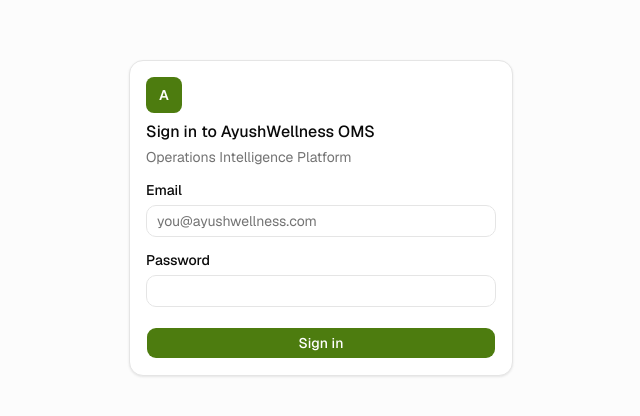
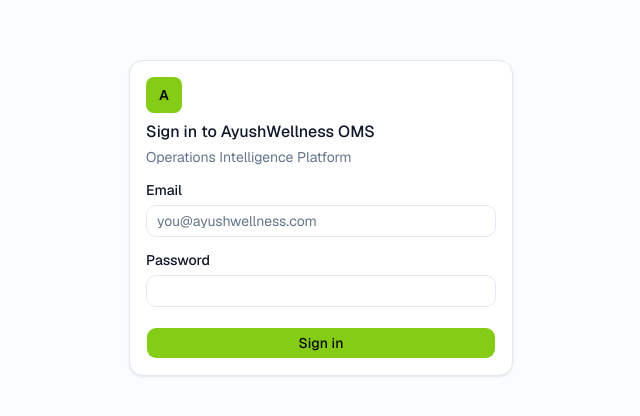
Before and after one commit to tech965/Ayushwellness-oms, a Next.js app in the folder apps/web/: page /login in a window 1280 px wide. Shown: the part 182-598 px from the top of the page, without its empty margins (319-959 px from the left). Built offline with nearby package versions, Linux system fonts and the light colour scheme; no server answers.

Commit message:
uius  black to navy blue

```diff
--- a/apps/web/app/(dashboard)/dashboard/page.tsx
+++ b/apps/web/app/(dashboard)/dashboard/page.tsx
@@ -222,7 +222,7 @@ function DashboardContent() {
             kpi={summary?.total_orders}
             format={count}
             href={breakdownHref}
-            accent="blue"
+            accent="emerald"
           />
           <KpiCard
             label="Total Revenue"
--- a/apps/web/app/globals.css
+++ b/apps/web/app/globals.css
@@ -61,104 +61,103 @@
 
 :root {
   --background: #ffffff;
-  --foreground: #0a0a0a;
+  --foreground: #0f172a;
   --card: #ffffff;
-  --card-foreground: #0a0a0a;
+  --card-foreground: #0f172a;
   --popover: #ffffff;
-  --popover-foreground: #0a0a0a;
+  --popover-foreground: #0f172a;
   --header-background: #ffffff;
-  /* Brand accent is Ayush Wellness lime (#D4FF9F), used verbatim in the
-     dark theme below where it reads clearly against a near-black surface.
-     On white, that exact pale swatch has ~1.1:1 contrast (nearly
-     invisible as a button fill, unreadable as link/text) — so light mode
-     uses a bolder, WCAG-accessible shade from the same lime family
-     (Tailwind lime-700/800) for anything interactive (buttons, links,
-     focus rings, active nav), keeping the brand hue without failing
-     contrast. See docs note in dashboard redesign report. */
-  --primary: #4d7c0f;
-  --primary-hover: #3f6212;
-  --primary-foreground: #ffffff;
-  --secondary: #f5f5f5;
-  --secondary-foreground: #0a0a0a;
-  --muted: #f5f5f5;
-  --muted-foreground: #737373;
-  --accent: #f5f5f5;
-  --accent-foreground: #0a0a0a;
+  /* Brand accent is Ayush Wellness lime. The dark theme below uses the
+     exact reference swatch (#D4FF9F) since it reads clearly against a
+     deep navy surface. On white, that pale swatch has ~1.1:1 contrast
+     (an almost invisible button fill, unreadable link text) — so light
+     mode uses a bolder, still-unmistakably-lime shade (Tailwind
+     lime-500/600) for anything interactive, keeping the brand hue
+     without failing contrast. */
+  --primary: #84cc16;
+  --primary-hover: #65a30d;
+  --primary-foreground: #0a0a0a;
+  --secondary: #f1f5f9;
+  --secondary-foreground: #0f172a;
+  --muted: #f1f5f9;
+  --muted-foreground: #64748b;
+  --accent: #f1f5f9;
+  --accent-foreground: #0f172a;
   --destructive: #dc2626;
-  --border: #e5e5e5;
-  --input: #e5e5e5;
-  --ring: #0a0a0a;
-  --success: #16a34a;
+  --border: #e2e8f0;
+  --input: #e2e8f0;
+  --ring: #0f172a;
+  --success: #65a30d;
   --success-foreground: #ffffff;
   --warning: #d97706;
   --warning-foreground: #ffffff;
   --danger: #dc2626;
   --danger-foreground: #ffffff;
-  --info: #525252;
+  --info: #3b82f6;
   --info-foreground: #ffffff;
   --purple: #9333ea;
   --orange: #ea580c;
-  --chart-1: #65a30d;
-  --chart-2: #0a0a0a;
-  --chart-3: #737373;
-  --chart-4: #a3a3a3;
-  --chart-5: #d4d4d4;
+  --chart-1: #84cc16;
+  --chart-2: #0f172a;
+  --chart-3: #64748b;
+  --chart-4: #94a3b8;
+  --chart-5: #cbd5e1;
   --radius: 0.625rem;
-  --shadow-soft: 0 1px 2px rgb(10 10 10 / 0.04), 0 1px 3px rgb(10 10 10 / 0.06);
+  --shadow-soft: 0 1px 2px rgb(15 23 42 / 0.04), 0 1px 3px rgb(15 23 42 / 0.06);
   --sidebar: #ffffff;
-  --sidebar-foreground: #0a0a0a;
-  --sidebar-primary: #4d7c0f;
-  --sidebar-primary-foreground: #ffffff;
-  --sidebar-accent: #ecfccb;
-  --sidebar-accent-foreground: #365314;
-  --sidebar-border: #e5e5e5;
-  --sidebar-ring: #0a0a0a;
+  --sidebar-foreground: #0f172a;
+  --sidebar-primary: #84cc16;
+  --sidebar-primary-foreground: #0a0a0a;
+  --sidebar-accent: #d4ff9f;
+  --sidebar-accent-foreground: #0a0a0a;
+  --sidebar-border: #e2e8f0;
+  --sidebar-ring: #0f172a;
 }
 
 .dark {
-  --background: #0a0a0a;
-  --foreground: #ffffff;
-  --card: #111111;
-  --card-foreground: #ffffff;
-  --popover: #181818;
-  --popover-foreground: #ffffff;
-  --header-background: #0a0a0a;
+  --background: #0b1220;
+  --foreground: #f1f5f9;
+  --card: #141b2e;
+  --card-foreground: #f1f5f9;
+  --popover: #1b2438;
+  --popover-foreground: #f1f5f9;
+  --header-background: #0b1220;
   --primary: #d4ff9f;
   --primary-hover: #bef264;
   --primary-foreground: #0a0a0a;
-  --secondary: #181818;
-  --secondary-foreground: #ffffff;
-  --muted: #141414;
-  --muted-foreground: #a3a3a3;
-  --accent: #1a1a1a;
-  --accent-foreground: #ffffff;
+  --secondary: #1b2438;
+  --secondary-foreground: #f1f5f9;
+  --muted: #182033;
+  --muted-foreground: #94a3b8;
+  --accent: #1e2a40;
+  --accent-foreground: #f1f5f9;
   --destructive: #ef4444;
-  --border: #262626;
-  --input: #262626;
+  --border: #26314a;
+  --input: #26314a;
   --ring: #d4ff9f;
-  --success: #22c55e;
+  --success: #a3e635;
   --success-foreground: #052e13;
   --warning: #f59e0b;
   --warning-foreground: #2b1a02;
   --danger: #ef4444;
   --danger-foreground: #2b0a0a;
-  --info: #a3a3a3;
-  --info-foreground: #171717;
+  --info: #60a5fa;
+  --info-foreground: #071b33;
   --purple: #a78bfa;
   --orange: #fb923c;
   --chart-1: #a3e635;
-  --chart-2: #e5e5e5;
-  --chart-3: #a3a3a3;
-  --chart-4: #737373;
-  --chart-5: #525252;
+  --chart-2: #e2e8f0;
+  --chart-3: #94a3b8;
+  --chart-4: #64748b;
+  --chart-5: #475569;
   --shadow-soft: none;
-  --sidebar: #0a0a0a;
-  --sidebar-foreground: #ffffff;
+  --sidebar: #0b1220;
+  --sidebar-foreground: #f1f5f9;
   --sidebar-primary: #d4ff9f;
   --sidebar-primary-foreground: #0a0a0a;
-  --sidebar-accent: #1b2410;
-  --sidebar-accent-foreground: #d4ff9f;
-  --sidebar-border: #262626;
+  --sidebar-accent: #d4ff9f;
+  --sidebar-accent-foreground: #0a0a0a;
+  --sidebar-border: #26314a;
   --sidebar-ring: #d4ff9f;
 }
 
--- a/apps/web/components/dashboard/breakdown-list.tsx
+++ b/apps/web/components/dashboard/breakdown-list.tsx
@@ -18,8 +18,8 @@ interface BreakdownListProps {
 
 const BAR_TONE_BG: Record<string, string> = {
   neutral: "bg-muted-foreground/40",
-  info: "bg-neutral-500",
-  success: "bg-emerald-500",
+  info: "bg-blue-500",
+  success: "bg-lime-500",
   warning: "bg-amber-500",
   danger: "bg-red-500",
   purple: "bg-purple-500",
--- a/apps/web/components/dashboard/kpi-card.tsx
+++ b/apps/web/components/dashboard/kpi-card.tsx
@@ -15,7 +15,7 @@ export type KpiAccent = "blue" | "emerald" | "amber" | "violet" | "slate" | "ora
 
 const ACCENT_CLASSES: Record<KpiAccent, string> = {
   blue: "bg-blue-50 text-blue-600 dark:bg-blue-500/10 dark:text-blue-400",
-  emerald: "bg-emerald-50 text-emerald-600 dark:bg-emerald-500/10 dark:text-emerald-400",
+  emerald: "bg-lime-50 text-lime-700 dark:bg-lime-500/10 dark:text-lime-400",
   amber: "bg-amber-50 text-amber-600 dark:bg-amber-500/10 dark:text-amber-400",
   violet: "bg-violet-50 text-violet-600 dark:bg-violet-500/10 dark:text-violet-400",
   slate: "bg-slate-100 text-slate-600 dark:bg-slate-500/10 dark:text-slate-400",
--- a/apps/web/components/dashboard/shipment-overview-strip.tsx
+++ b/apps/web/components/dashboard/shipment-overview-strip.tsx
@@ -8,8 +8,8 @@ import type { KPIValue } from "@/types/analytics"
 
 const TONE_CLASSES: Record<StatusTone, string> = {
   neutral: "bg-muted text-muted-foreground",
-  info: "bg-neutral-100 text-neutral-600 dark:bg-neutral-500/10 dark:text-neutral-400",
-  success: "bg-emerald-50 text-emerald-600 dark:bg-emerald-500/10 dark:text-emerald-400",
+  info: "bg-blue-50 text-blue-600 dark:bg-blue-500/10 dark:text-blue-400",
+  success: "bg-lime-50 text-lime-700 dark:bg-lime-500/10 dark:text-lime-400",
   warning: "bg-amber-50 text-amber-600 dark:bg-amber-500/10 dark:text-amber-400",
   danger: "bg-red-50 text-red-600 dark:bg-red-500/10 dark:text-red-400",
   purple: "bg-purple-50 text-purple-600 dark:bg-purple-500/10 dark:text-purple-400",
--- a/apps/web/components/shared/stat-tile.tsx
+++ b/apps/web/components/shared/stat-tile.tsx
@@ -6,7 +6,7 @@ import { cn } from "@/lib/utils"
 
 const ACCENT_CLASSES: Record<string, string> = {
   blue: "bg-blue-50 text-blue-600 dark:bg-blue-500/10 dark:text-blue-400",
-  emerald: "bg-emerald-50 text-emerald-600 dark:bg-emerald-500/10 dark:text-emerald-400",
+  emerald: "bg-lime-50 text-lime-700 dark:bg-lime-500/10 dark:text-lime-400",
   amber: "bg-amber-50 text-amber-600 dark:bg-amber-500/10 dark:text-amber-400",
   violet: "bg-violet-50 text-violet-600 dark:bg-violet-500/10 dark:text-violet-400",
   orange: "bg-orange-50 text-orange-600 dark:bg-orange-500/10 dark:text-orange-400",
--- a/apps/web/lib/status-styles.ts
+++ b/apps/web/lib/status-styles.ts
@@ -3,8 +3,8 @@ export type StatusTone =
 
 export const STATUS_TONE_CLASSES: Record<StatusTone, string> = {
   neutral: "bg-muted text-muted-foreground",
-  info: "bg-neutral-200 text-neutral-700 dark:bg-neutral-500/15 dark:text-neutral-300",
-  success: "bg-emerald-100 text-emerald-800 dark:bg-emerald-500/15 dark:text-emerald-400",
+  info: "bg-blue-100 text-blue-800 dark:bg-blue-500/15 dark:text-blue-400",
+  success: "bg-lime-100 text-lime-800 dark:bg-lime-500/15 dark:text-lime-300",
   warning: "bg-amber-100 text-amber-800 dark:bg-amber-500/15 dark:text-amber-400",
   danger: "bg-red-100 text-red-800 dark:bg-red-500/15 dark:text-red-400",
   purple: "bg-purple-100 text-purple-800 dark:bg-purple-500/15 dark:text-purple-400",
```
